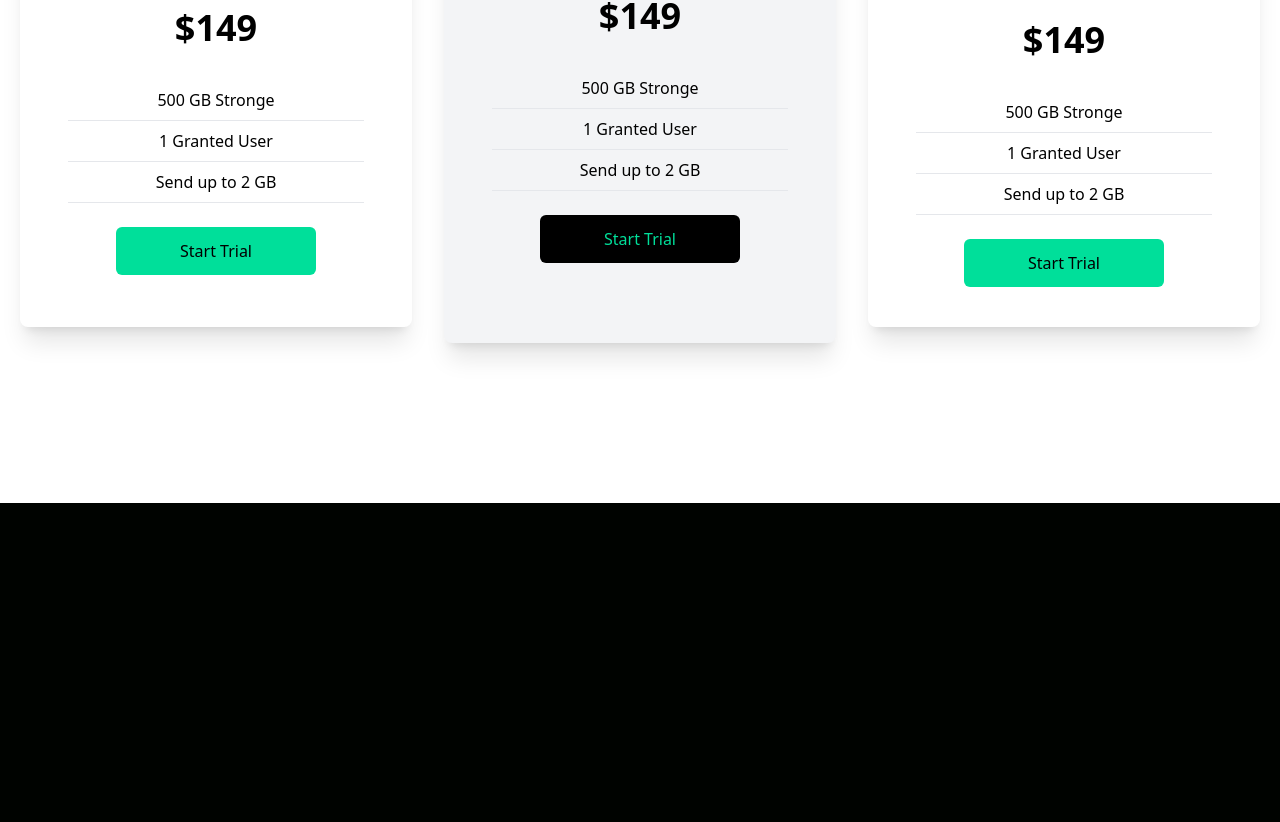
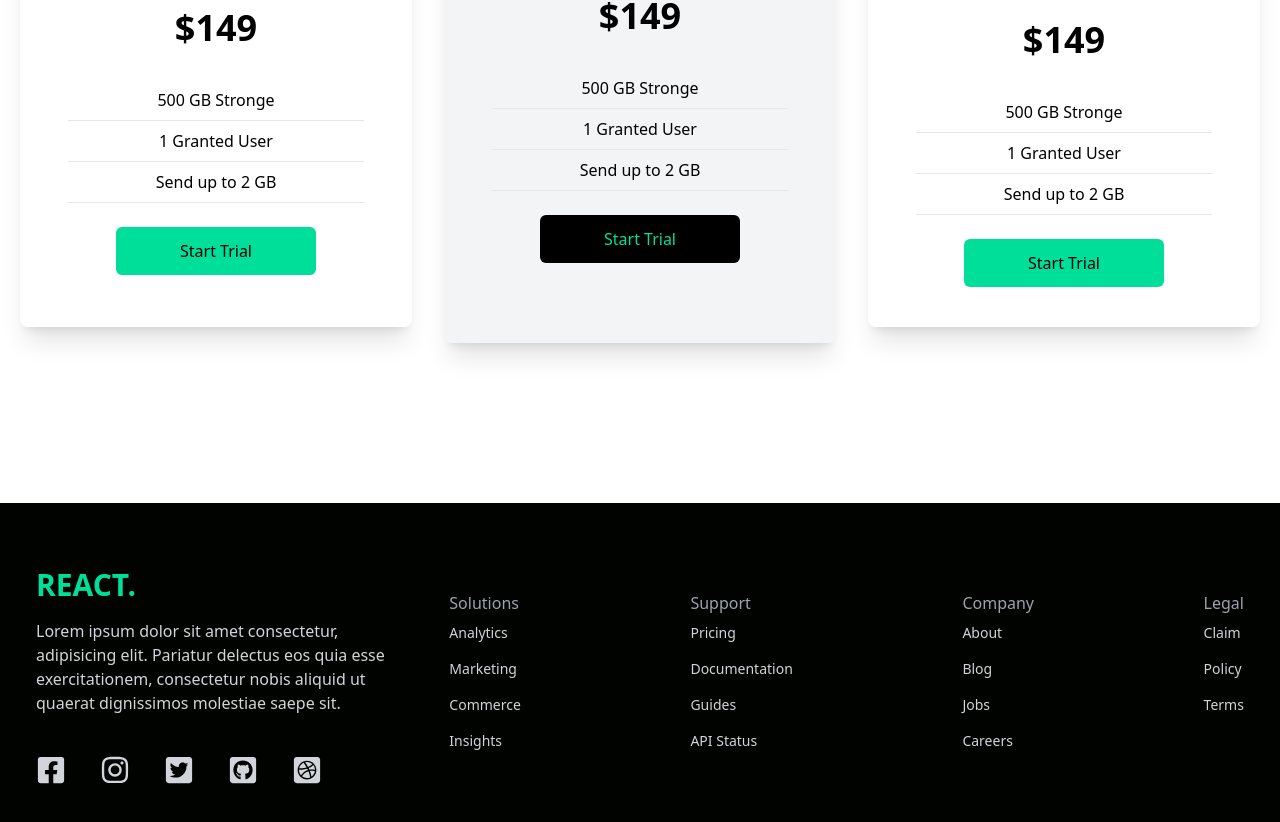
Before and after one commit to hoon0661/data-finance-tailwind, a React (Create React App) app: page / in a window 1280 px wide. Shown: the part 1971-2793 px from the top of the page. Before the commit the page ends 2474 px from the top, so only its background shows below. Built offline with nearby package versions, Linux system fonts and the light colour scheme.

Commit message:
added footer

```diff
--- a/src/App.js
+++ b/src/App.js
@@ -1,6 +1,7 @@
 import React from "react";
 import Analytics from "./components/Analytics";
 import Cards from "./components/Cards";
+import Footer from "./components/Footer";
 import Hero from "./components/Hero";
 import Navbar from "./components/Navbar";
 import Newsletter from "./components/Newsletter";
@@ -13,6 +14,7 @@
       <Analytics />
       <Newsletter />
       <Cards />
+      <Footer />
     </div>
   );
 }
--- /dev/null
+++ b/src/components/Footer.jsx
@@ -0,0 +1,69 @@
+import React from "react";
+import {
+  FaDribbbleSquare,
+  FaFacebookSquare,
+  FaGithubSquare,
+  FaInstagram,
+  FaTwitterSquare,
+} from "react-icons/fa";
+
+const Footer = () => {
+  return (
+    <div className="max-w-[1240px] mx-auto py-16 px-4 grid lg:grid-cols-3 gap-8 text-gray-300">
+      <div>
+        <h1 className="w-full text-3xl font-bold text-[#00df9a]">REACT.</h1>
+        <p className="py-4">
+          Lorem ipsum dolor sit amet consectetur, adipisicing elit. Pariatur
+          delectus eos quia esse exercitationem, consectetur nobis aliquid ut
+          quaerat dignissimos molestiae saepe sit.
+        </p>
+        <div className="flex justify-between md:w-[75%] my-6">
+          <FaFacebookSquare size={30} />
+          <FaInstagram size={30} />
+          <FaTwitterSquare size={30} />
+          <FaGithubSquare size={30} />
+          <FaDribbbleSquare size={30} />
+        </div>
+      </div>
+      <div className="lg:col-span-2 flex justify-between mt-6">
+        <div>
+          <h6 className="font-medium text-gray-400">Solutions</h6>
+          <ul>
+            <li className="py-2 text-sm">Analytics</li>
+            <li className="py-2 text-sm">Marketing</li>
+            <li className="py-2 text-sm">Commerce</li>
+            <li className="py-2 text-sm">Insights</li>
+          </ul>
+        </div>
+        <div>
+          <h6 className="font-medium text-gray-400">Support</h6>
+          <ul>
+            <li className="py-2 text-sm">Pricing</li>
+            <li className="py-2 text-sm">Documentation</li>
+            <li className="py-2 text-sm">Guides</li>
+            <li className="py-2 text-sm">API Status</li>
+          </ul>
+        </div>
+        <div>
+          <h6 className="font-medium text-gray-400">Company</h6>
+          <ul>
+            <li className="py-2 text-sm">About</li>
+            <li className="py-2 text-sm">Blog</li>
+            <li className="py-2 text-sm">Jobs</li>
+            <li className="py-2 text-sm">Careers</li>
+          </ul>
+        </div>
+        <div>
+          <h6 className="font-medium text-gray-400">Legal</h6>
+          <ul>
+            <li className="py-2 text-sm">Claim</li>
+            <li className="py-2 text-sm">Policy</li>
+            <li className="py-2 text-sm">Terms</li>
+          </ul>
+        </div>
+      </div>
+    </div>
+  );
+};
+
+export default Footer;
--- a/src/components/Newsletter.jsx
+++ b/src/components/Newsletter.jsx
@@ -5,7 +5,7 @@
     <div className="w-full py-16 text-white px-4">
       <div className="max-w-[1240px] mx-auto grid lg:grid-cols-3">
         <div className="lg:col-span-2 my-4">
-          <h1 className="md: text-4xl sm:text-3xl text-2xl font-bold py-2">
+          <h1 className="md:text-4xl sm:text-3xl text-2xl font-bold py-2">
             Want tips & tricks to optimize your flow?
           </h1>
           <p>Sign up to out newsletter and stay up to date.</p>
```
